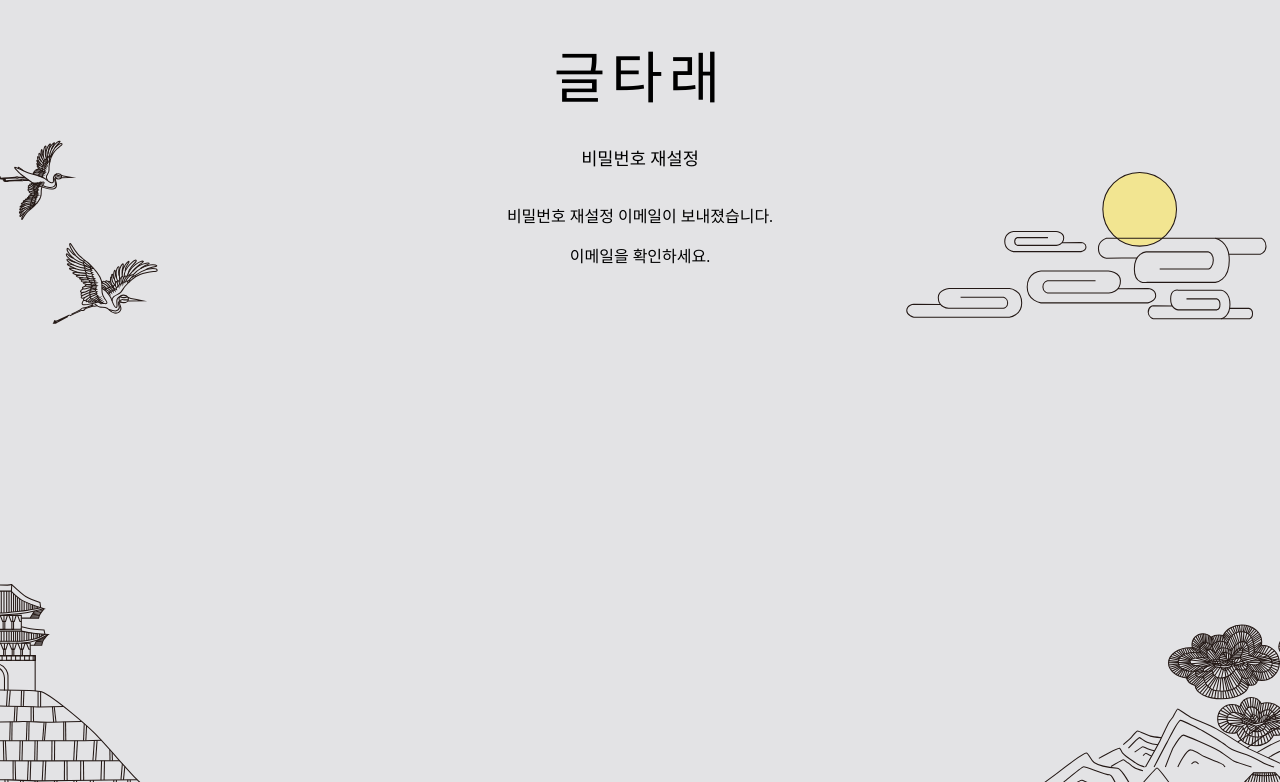
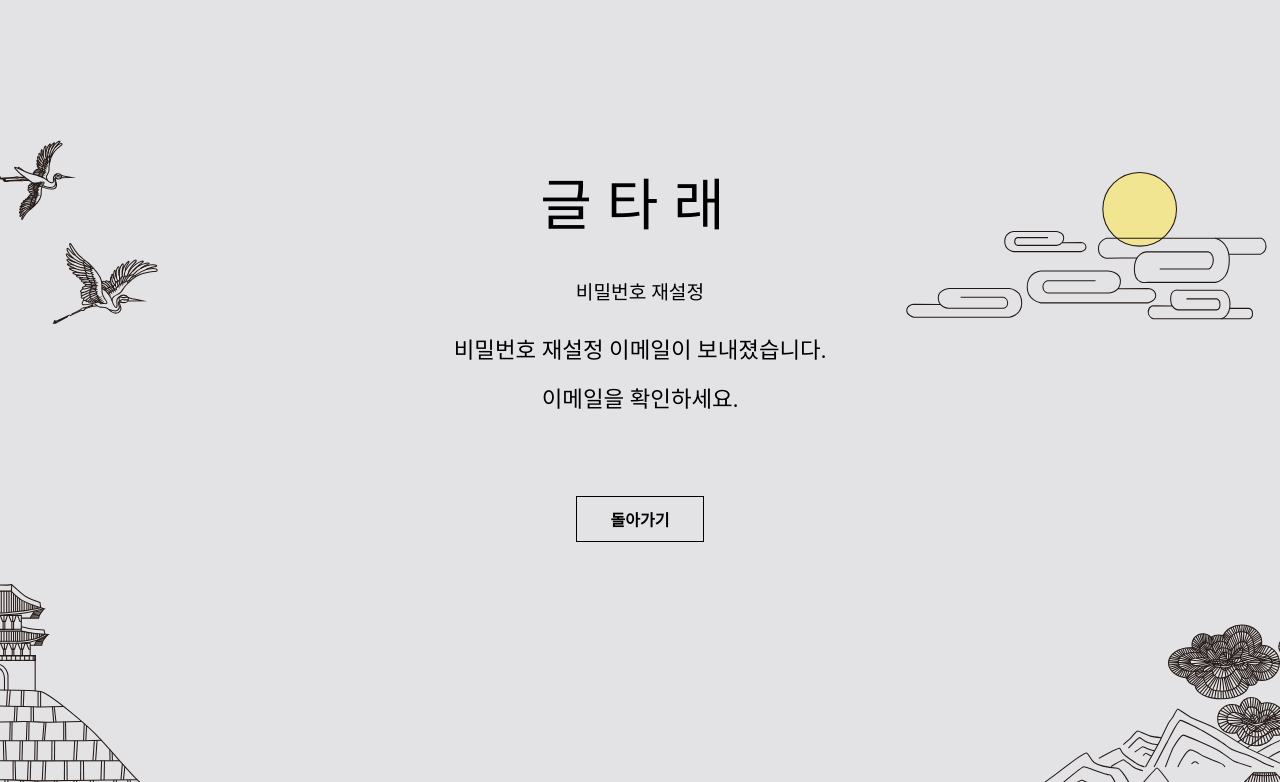
Before and after one commit to kimhbryan/geultarae-dev, a Django app: a page that uses templates/registration/password_reset_done.html in a window 1280 px wide. Shown: the top 782 px of the page. Run offline with Django 4.2, Linux system fonts and the light colour scheme; some libraries are stand-ins or nearby versions; some web fonts are replaced.

Commit message:
html 수정, 사진 추가

```diff
--- a/templates/registration/password_reset_done.html
+++ b/templates/registration/password_reset_done.html
@@ -27,23 +27,46 @@
             font-size: 3.5em;
             line-height: 0.6em;
             text-align: center;
-            margin-top: 5%;
+            margin-top: 15%;
+            margin-bottom: 5%;
             list-style-type: none;
-            letter-spacing: 6px;
+            letter-spacing: 15px;
         }
         .project_subtitle {
             font-family: 'MaruBuri-Regular';
             color: black;
-            font-size: 1.1em;
+            font-size: 1.2em;
             line-height: 0.7em;
             text-align: center;
             margin-top: 1%;
         }
         .password_reset_done {
             font-family: 'MaruBuri-Regular';
-            font-size: 1em;
+            font-size: 1.4em;
             text-align: center;
             margin-top: 3%;
+            line-height: 120%;
+        }
+        .back-btn {
+            position: absolute;
+            font-family: 'MaruBuri-Regular';
+            color: black;
+            font-size: 1em;
+            width: 10%;
+            padding: 10px 24px;
+            background-color: transparent;
+            border: 1.5px solid black;
+            text-align: center;
+            margin-top: 60px;
+            cursor: pointer;
+            left: 45%;
+        }
+        .back-btn:hover {
+            box-shadow: 2px 4px 5px rgba(0,0,0,0.5);
+        }
+        .back-btn a {
+            text-decoration: none;
+            color: black;
         }
     </style>
     <link rel="shortcut icon" href="{% static 'favicon.ico' %}">
@@ -59,4 +82,7 @@
         <p>비밀번호 재설정 이메일이 보내졌습니다.</p>
         <p>이메일을 확인하세요.</p>
     </div>
+    <div class="backTologin">
+    <button type="submit" class="back-btn"><a href="{% url 'login' %}"><b>돌아가기</b></a></button>
+    </div>
 </body>
```
Also changed, not shown: templates/index.html (+18 -18 lines), templates/registration/password_reset_form.html (+4 -3 lines), geultarae/static/image/엽서1.png (added), geultarae/static/image/엽서2.png (added).
